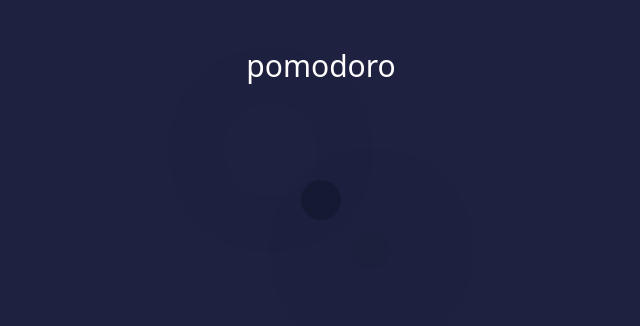
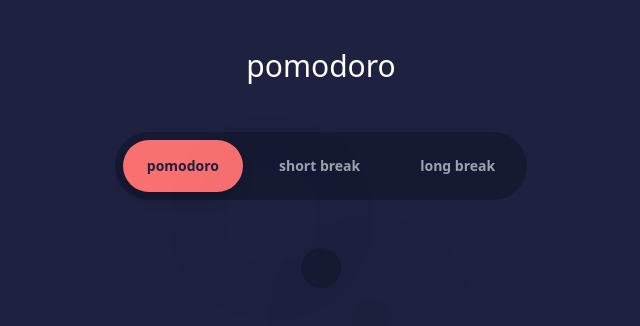
Before and after one commit to bittricky/pomodoro, a React (Vite) app: page / in a window 1280 px wide. Shown: the top 326 px of the page, without its empty margins (319-959 px from the left). Built offline with nearby package versions, Linux system fonts and the light colour scheme.

Commit message:
feat(components): added TimerControl components

```diff
--- a/src/App.tsx
+++ b/src/App.tsx
@@ -1,8 +1,18 @@
-import { FC } from "react";
+import { FC, useState } from "react";
+
+import { TimerControls } from "./components";
 
 import { getColorClass } from "./utils/colors";
+import { TimerMode } from "./types/global";
 
 const App: FC = () => {
+  const [currentMode, setCurrentMode] = useState<TimerMode>("pomodoro");
+
+  const handleModeChange = (mode: TimerMode) => {
+    setCurrentMode(mode);
+    // TODO: handle timer duration
+  };
+
   const colorClass = getColorClass("coral");
   const fontClass = `font-coral`;
 
@@ -12,7 +22,11 @@ const App: FC = () => {
     >
       <h1 className="text-white text-3xl mb-12">pomodoro</h1>
 
-      {/* TODO: add time controls here */}
+      <TimerControls
+        currentMode={currentMode}
+        onModeChange={handleModeChange}
+        color={colorClass}
+      />
 
       <div className="mt-12 mb-16">
         <div className="bg-dark-800 rounded-full p-5 shadow-timer">
--- /dev/null
+++ b/src/components/TimerControls.tsx
@@ -0,0 +1,37 @@
+import { FC } from "react";
+
+import { TimerControlsProps, TimerMode } from "../types/global";
+
+const TimerControls: FC<TimerControlsProps> = ({
+  currentMode,
+  onModeChange,
+  color,
+}) => {
+  return (
+    <div className="flex gap-3 bg-dark-800 p-2 rounded-full">
+      {(["pomodoro", "shortBreak", "longBreak"] as TimerMode[]).map((mode) => (
+        <button
+          key={mode}
+          onClick={() => onModeChange(mode)}
+          className={`px-6 py-4 rounded-full text-sm font-bold transition-all ${
+            currentMode === mode
+              ? `${color} bg-current bg-opacity-100 shadow-lg`
+              : "text-gray-400 hover:text-white"
+          }`}
+        >
+          <span className={currentMode === mode ? "text-dark-900" : "current"}>
+            {mode === "pomodoro"
+              ? "pomodoro"
+              : mode === "shortBreak"
+              ? "short break"
+              : "long break"}
+          </span>
+        </button>
+      ))}
+    </div>
+  );
+};
+
+TimerControls.displayName = "TimerControls";
+
+export default TimerControls;
--- /dev/null
+++ b/src/components/index.ts
@@ -0,0 +1 @@
+export { default as TimerControls } from "./TimerControls";
--- a/src/types/global.d.ts
+++ b/src/types/global.d.ts
@@ -8,6 +8,12 @@ export interface TimerSettings {
   color: string;
 }
 
+export interface TimerControlsProps {
+  currentMode: TimerMode;
+  onModeChange: (mode: TimerMode) => void;
+  color: string;
+}
+
 export interface Theme {
   primary: string;
   background: string;
```
